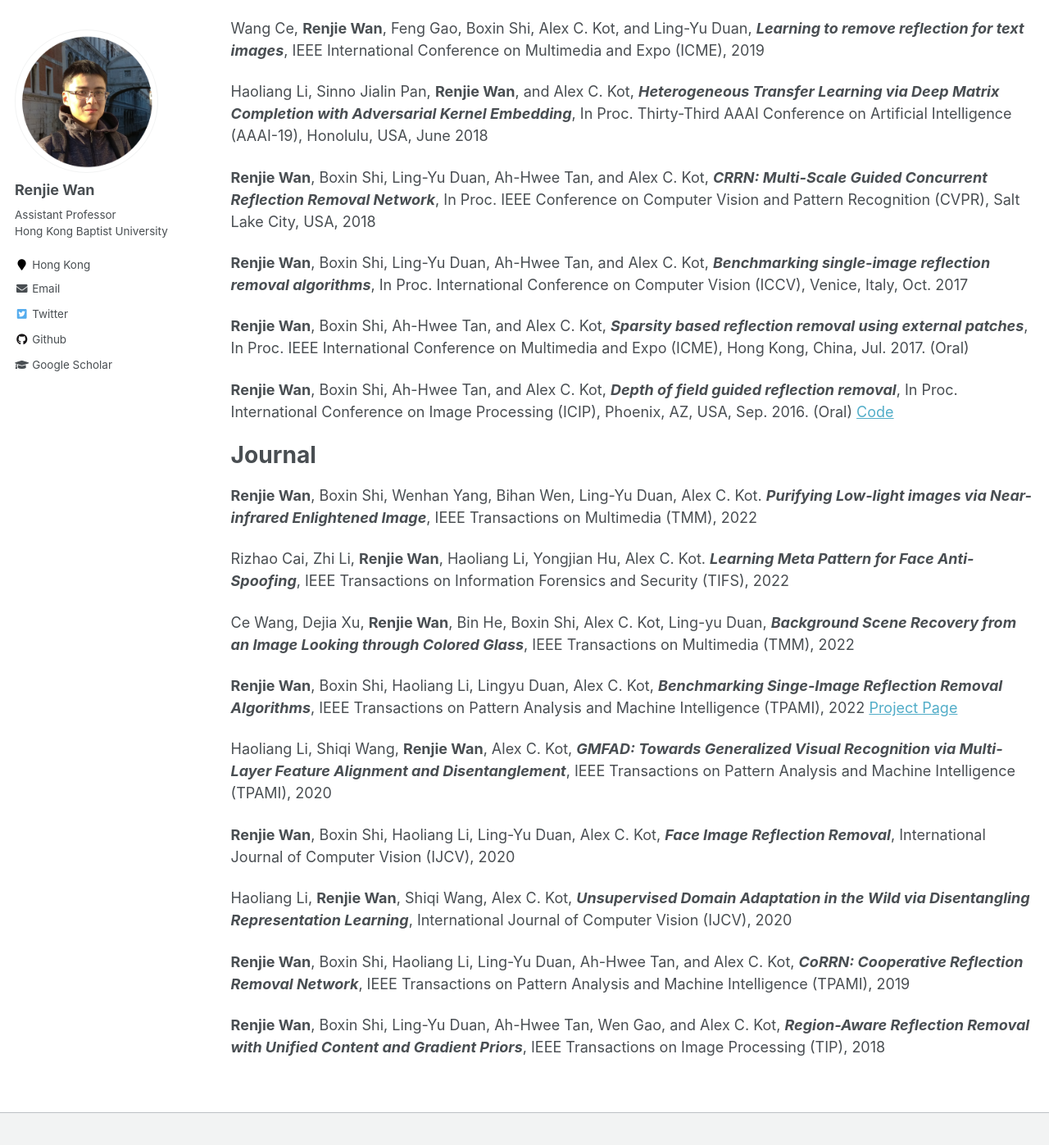
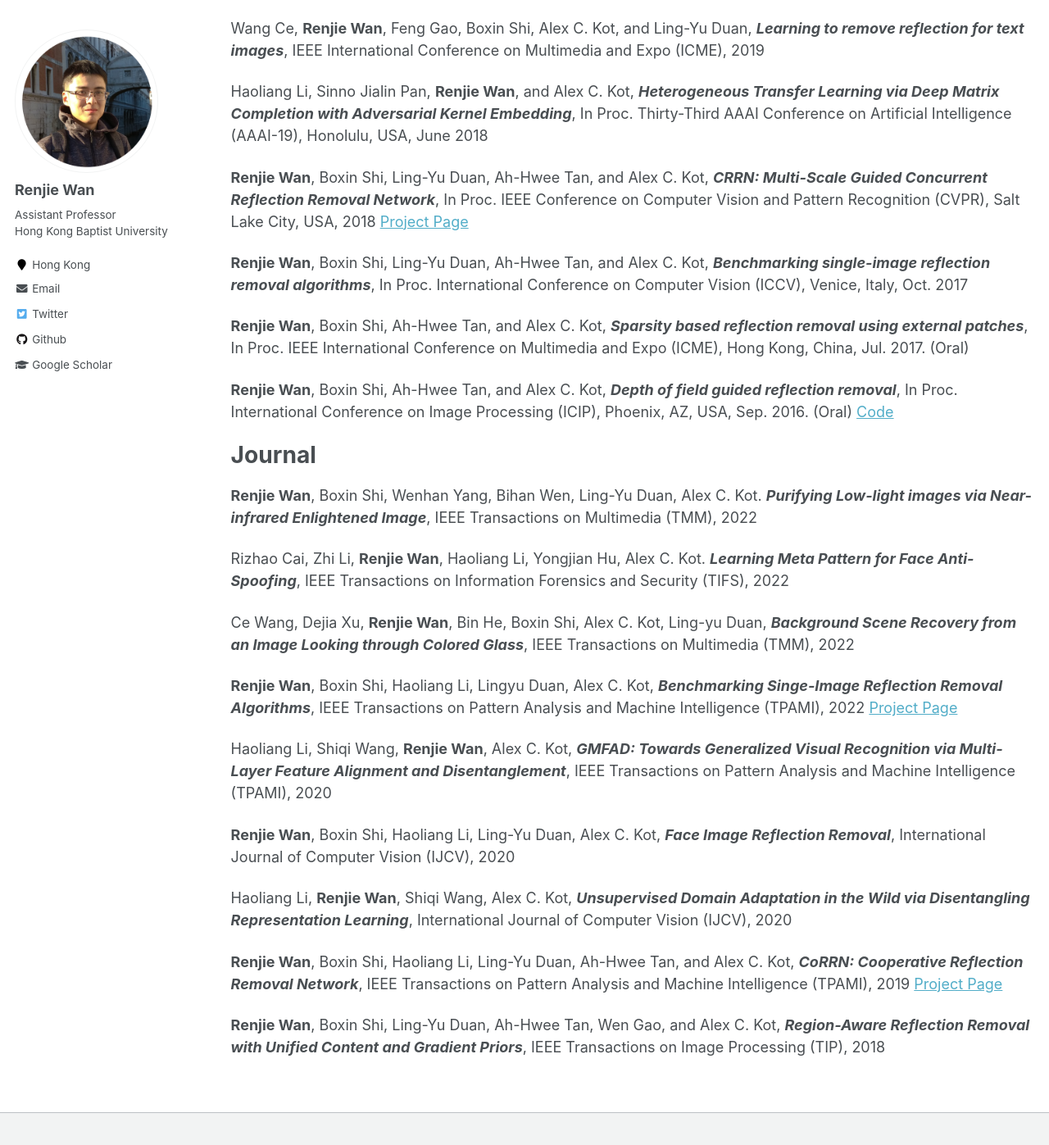
Before and after one commit to wanrenjie/wanrenjie.github.io, a Jekyll site: the page built from _pages/publications.md, in a window 1280 px wide and 1400 px high, scrolled down 969 px. Shown: the top 1397 px of the window at 82% size. Built offline with Jekyll 4.4.1, drawn with Linux system fonts in a browser that asks for light colours.

Commit message:
Update publications.md

```diff
--- a/_pages/publications.md
+++ b/_pages/publications.md
@@ -35,10 +35,9 @@ Daiqian Ma, Bai Yan, **Renjie Wan**, Ce Wang, Boxin Shi, and Ling-Yu Duan, ***Se
 
 Wang Ce, **Renjie Wan**, Feng Gao, Boxin Shi, Alex C. Kot, and Ling-Yu Duan, ***Learning to remove reflection for text images***,  IEEE International Conference on Multimedia and Expo (ICME), 2019
 
-
 Haoliang Li, Sinno Jialin Pan, **Renjie Wan**, and Alex C. Kot, ***Heterogeneous Transfer Learning via Deep Matrix Completion with Adversarial Kernel Embedding***, In Proc. Thirty-Third AAAI Conference on Artificial Intelligence (AAAI-19), Honolulu, USA, June 2018
 
-**Renjie Wan**, Boxin Shi, Ling-Yu Duan, Ah-Hwee Tan, and Alex C. Kot, ***CRRN: Multi-Scale Guided Concurrent Reflection Removal Network***, In Proc. IEEE Conference on Computer Vision and Pattern Recognition (CVPR), Salt Lake City, USA, 2018
+**Renjie Wan**, Boxin Shi, Ling-Yu Duan, Ah-Hwee Tan, and Alex C. Kot, ***CRRN: Multi-Scale Guided Concurrent Reflection Removal Network***, In Proc. IEEE Conference on Computer Vision and Pattern Recognition (CVPR), Salt Lake City, USA, 2018 [Project Page](https://github.com/wanrenjie/CoRRN)
 
 **Renjie Wan**, Boxin Shi, Ling-Yu Duan, Ah-Hwee Tan, and Alex C. Kot, ***Benchmarking single-image reflection removal algorithms***, In Proc. International Conference on Computer Vision (ICCV), Venice, Italy, Oct. 2017
 
@@ -64,6 +63,6 @@ Haoliang Li, Shiqi Wang, **Renjie Wan**, Alex C. Kot, ***GMFAD: Towards Generali
 
 Haoliang Li, **Renjie Wan**, Shiqi Wang, Alex C. Kot, ***Unsupervised Domain Adaptation in the Wild via Disentangling Representation Learning***, International Journal of Computer Vision (IJCV), 2020
 
-**Renjie Wan**, Boxin Shi, Haoliang Li, Ling-Yu Duan, Ah-Hwee Tan, and Alex C. Kot, ***CoRRN: Cooperative Reflection Removal Network***, IEEE Transactions on Pattern Analysis and Machine Intelligence (TPAMI), 2019
+**Renjie Wan**, Boxin Shi, Haoliang Li, Ling-Yu Duan, Ah-Hwee Tan, and Alex C. Kot, ***CoRRN: Cooperative Reflection Removal Network***, IEEE Transactions on Pattern Analysis and Machine Intelligence (TPAMI), 2019 [Project Page](https://github.com/wanrenjie/CoRRN)
 
 **Renjie Wan**, Boxin Shi, Ling-Yu Duan, Ah-Hwee Tan, Wen Gao, and Alex C. Kot, ***Region-Aware Reflection Removal with Unified Content and Gradient Priors***, IEEE Transactions on Image Processing (TIP), 2018
```
